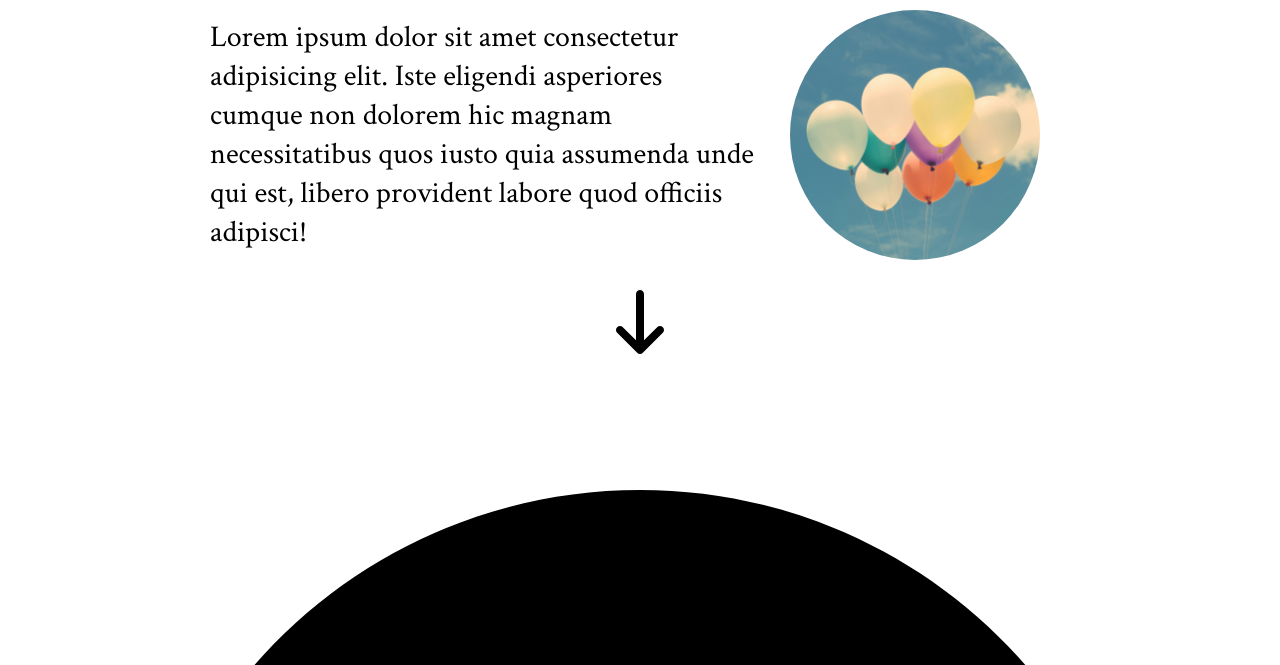
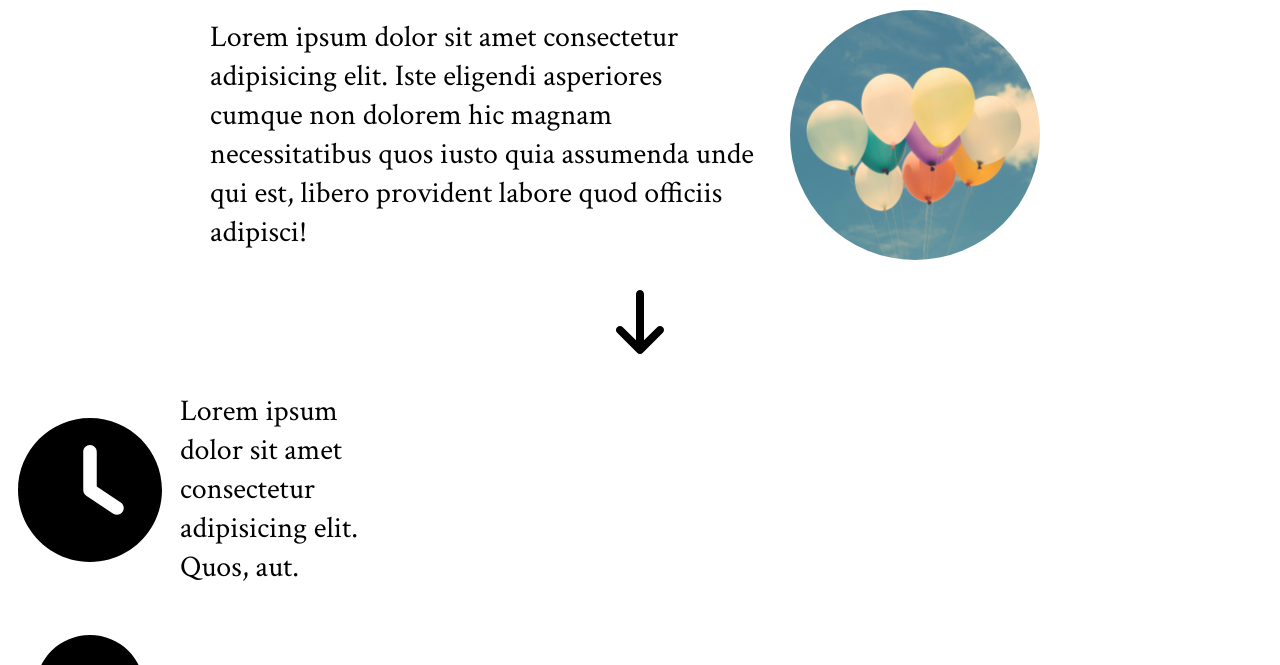
Before and after one commit to Alva-projects/assignment-animation, a plain HTML site: page index.html in a window 1280 px wide. Shown: the part 235-900 px from the top of the page. Drawn offline with Linux system fonts and the light colour scheme.

Commit message:
Update index.css
icon size adjusted

```diff
--- a/css/index.css
+++ b/css/index.css
@@ -59,6 +59,16 @@ p {
     width: 100%;
     padding-top: 0px;
 }
+.how, .place, .time {
+    max-width: 400px;
+    display: flex;
+    align-items: center;
+    justify-content: baseline;
+}
+.icon {
+    max-width: 180px;
+    width: 100%;
+}
 .crimson-text-bold {
   font-family: "Crimson Text", serif;
   font-weight: 700;
```
